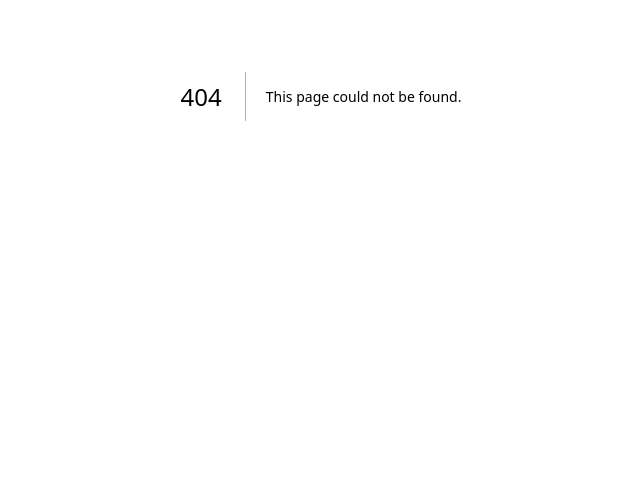
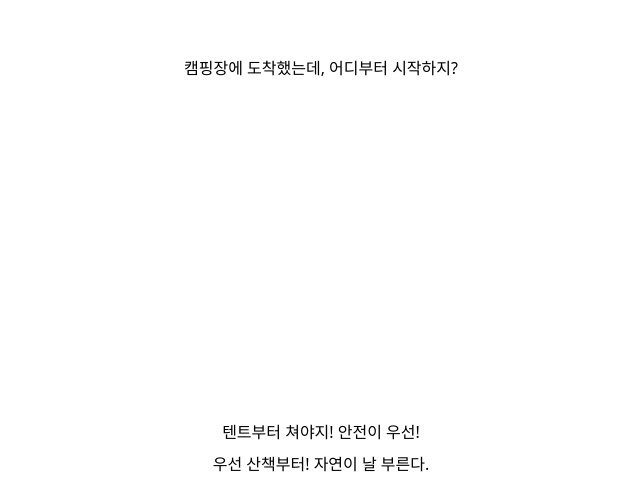
Before and after one commit to swy9112/psychological-test, a Next.js app: page /main in a window 1280 px wide. Before the commit this address had no page. Shown: the part 304-800 px from the top of the page, without its empty margins (319-959 px from the left). Built offline with nearby package versions, Linux system fonts and the light colour scheme.

Commit message:
파일 업로드

```diff
--- /dev/null
+++ b/app/main/page.js
@@ -0,0 +1,88 @@
+// 파일 최상단에 추가
+"use client";
+
+import Container from "@/components/Container";
+import React, { useState } from "react";
+
+function Button({ children, onClick }) {
+  return (
+    <button type="button" className="" onClick={onClick}>
+      {children}
+    </button>
+  );
+}
+
+function Main() {
+  const [currentIdx, setCurrentIdx] = useState(0);
+  const quizData = [
+    {
+      question: "캠핑장에 도착했는데, 어디부터 시작하지?",
+      answer1: "텐트부터 쳐야지! 안전이 우선!",
+      answer2: "우선 산책부터! 자연이 날 부른다.",
+    },
+    {
+      question:
+        "캠핑장에 도착했는데, 옆 캠핑 사이트에서 음악이 너무 시끄럽다... 어떻게 할까?",
+      answer1: "괜찮아, 자연 속에선 뭐든 즐겁게 받아들여야지!",
+      answer2: "시끄러워! 조용히 해달라고 부탁하러 간다.",
+    },
+    {
+      question: "캠핑 중에 갑자기 비가 쏟아진다면, 당신의 선택은?",
+      answer1: "우산이 뭐야? 비 맞으며 자연을 만끽한다!",
+      answer2: "안 돼! 우산을 찾아야 해! 젖으면 큰일이야!",
+    },
+    {
+      question: "아침에 일어나서 커피를 내리려는데 커피가 없다니... 이럴 수가!",
+      answer1: "아쉽지만 차라도 한 잔 마시며 힐링하자.",
+      answer2: "커피 없으면 나 못 살아! 빨리 편의점으로 가야 해!",
+    },
+    {
+      question: "밤이 되니 텐트 안에서 이상한 소리가 들려온다... 이건 뭐지?",
+      answer1: "흥미진진! 자연 속의 새로운 친구일지도 몰라.",
+      answer2: "무서워... 지금 바로 불을 더 피워야겠어!",
+    },
+    {
+      question: "캠핑 중에 정전이 되었다... 이젠 어쩌지?",
+      answer1: "괜찮아, 자연의 소리와 함께 낭만을 즐겨볼까?",
+      answer2: "헉, 전기 없으면 아무것도 못 해! 당황스러움 100%!",
+    },
+    {
+      question: "바베큐를 하려는데, 숯에 불이 잘 붙지 않는다. 이제 어떡하지?",
+      answer1: "천천히 기다리면 불이 붙겠지. 시간은 많아!",
+      answer2: "기다리기 힘들어! 당장 라이타를 동원해야 해!",
+    },
+    {
+      question: "갑자기 옆 텐트에서 당신을 저녁에 초대했다... 어떻게 할까?",
+      answer1: "당연히 가야지! 새로운 사람들과의 만남은 언제나 즐거워!",
+      answer2: "음... 좀 부끄러운데, 그냥 혼자 있는 게 편해.",
+    },
+    {
+      question: "텐트를 치다 보니 한쪽이 삐뚤빼뚤... 다시 해야 할까?",
+      answer1: "뭐 어때! 캠핑의 묘미는 완벽하지 않은 데 있지.",
+      answer2: "이건 좀... 다시 바로잡아야 마음이 편할 듯.",
+    },
+    {
+      question: "캠핑의 마지막 날, 짐을 싸야 하는데 귀찮다... 어떻게 하지?",
+      answer1: "천천히 정리하면서 추억을 음미하자.",
+      answer2: "얼른 끝내고 편히 쉬고 싶어! 빨리 싸자!",
+    },
+  ];
+
+  const handelNextQuestion = () => {
+    if (currentIdx < quizData.length - 1) {
+      setCurrentIdx(currentIdx + 1);
+    }
+  };
+
+  return (
+    <Container>
+      <div className="flex flex-1 items-center">{quizData[currentIdx].question}</div>
+      <div className="flex flex-col mt-auto gap-2">
+        <Button onClick={handelNextQuestion}>{quizData[currentIdx].answer1}</Button>
+        <Button onClick={handelNextQuestion}>{quizData[currentIdx].answer2}</Button>
+      </div>
+    </Container>
+  );
+}
+
+export default Main;
--- a/app/page.js
+++ b/app/page.js
@@ -1,9 +1,10 @@
+import Container from "@/components/Container";
+import Link from "next/link";
+
 export default function Home() {
   return (
-    <div className="flex justify-center">
-      <div>
-        <button type="button">시작하기</button>
-      </div>
-    </div>
+    <Container>
+      <Link href="/main" className="w-full mt-auto px-2 py-4 bg-black text-white text-center">시작하기</Link>
+    </Container>
   );
 }
--- /dev/null
+++ b/components/Container.js
@@ -0,0 +1,11 @@
+function Container({children}) {
+  return (
+    <div className="flex justify-center w-screen h-screen">
+      <div className="flex flex-col items-center justify-center w-full max-w-screen-md p-5">
+        {children}
+      </div>
+    </div>
+  );
+}
+
+export default Container;
--- a/next.config.mjs
+++ b/next.config.mjs
@@ -1,4 +1,6 @@
 /** @type {import('next').NextConfig} */
-const nextConfig = {};
+const nextConfig = {
+  output: 'export',
+};
 
 export default nextConfig;
```
Also changed, not shown: package.json (+8 -5 lines), 1 other file (tests, documents, lock files or other folders).
